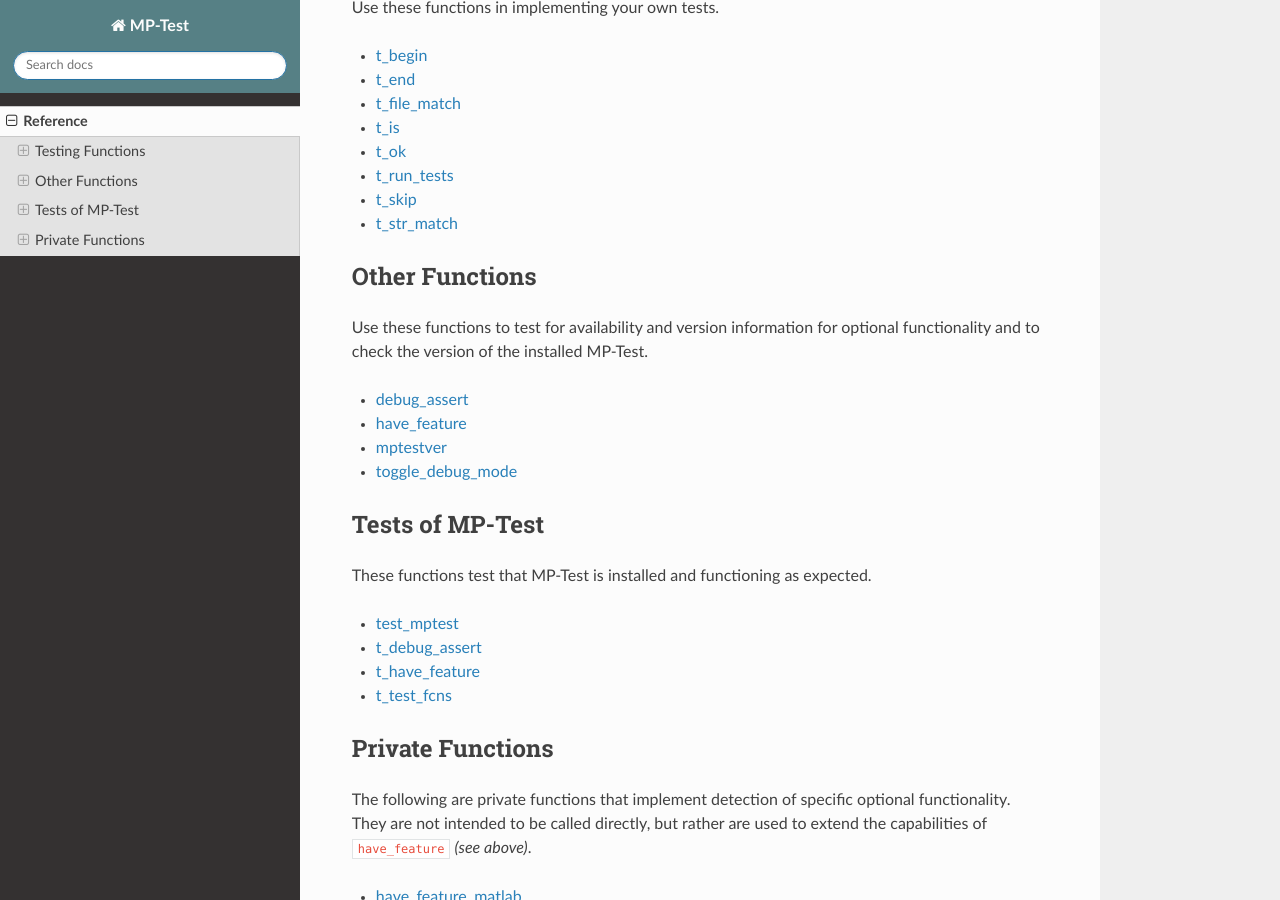
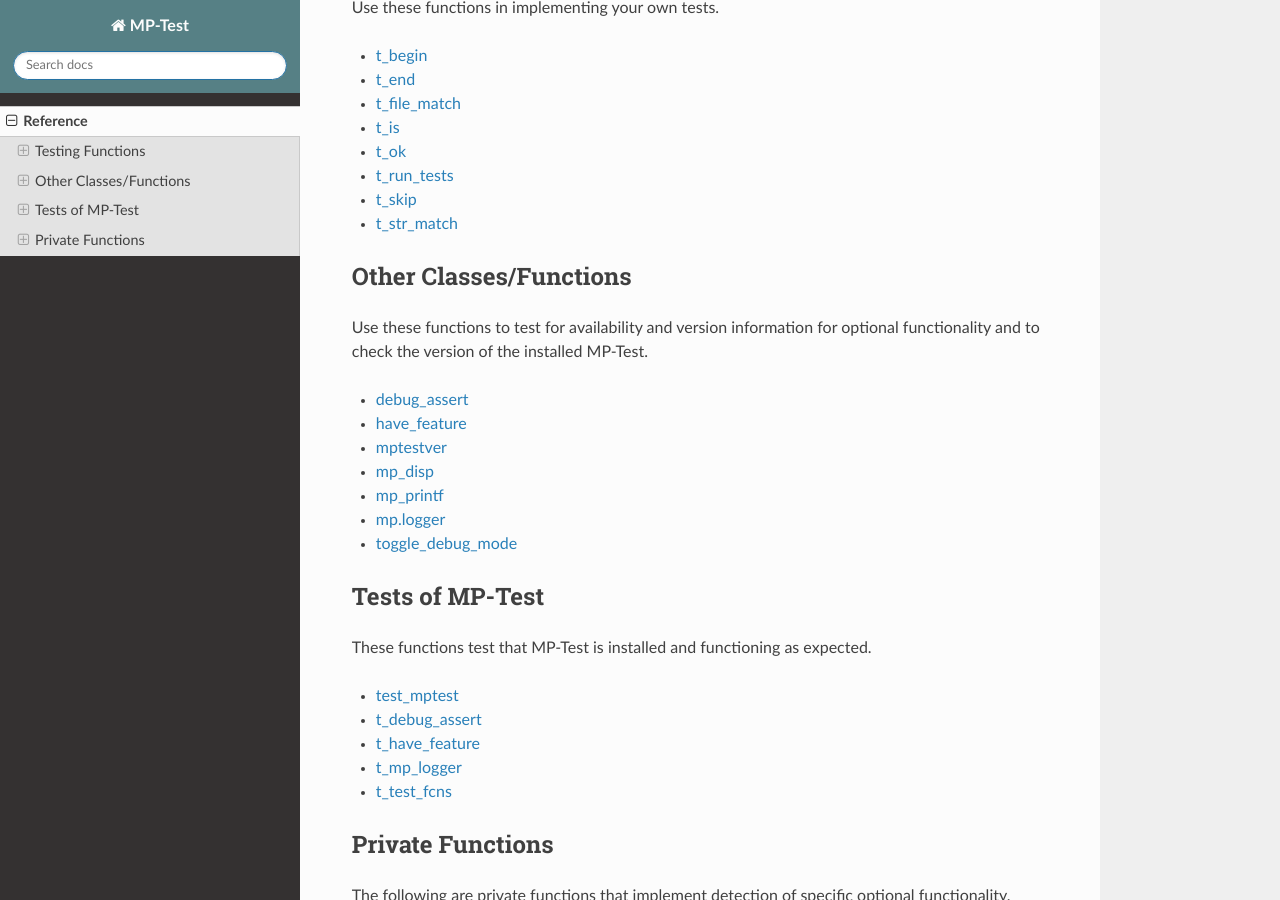
Before and after one commit to MATPOWER/mptest, a Sphinx documentation site: the page built from docs/sphinx/source/reference.rst, in a window 1280 px wide and 900 px high, scrolled down 367 px. Built offline with Sphinx 7.4.7 and the Read the Docs theme 3.1.0, drawn with Linux system fonts in a browser that asks for light colours; the version number could not be read and is left out; cross-references to code outside the pages are shown as plain code.

Commit message:
Documentation for mp_disp(), mp_printf(), mp.logger.

```diff
--- a/docs/sphinx/source/index.rst
+++ b/docs/sphinx/source/index.rst
@@ -45,9 +45,11 @@
 
         >> test_mptest
         t_test_fcns.......ok
+        t_debug_assert....ok
         t_have_feature....ok
-        All tests successful (29 of 29)
-        Elapsed time 0.18 seconds.
+        t_mp_logger.......ok
+        All tests successful (51 of 51)
+        Elapsed time 0.20 seconds.
 
 
 Usage
--- a/docs/sphinx/source/reference.rst
+++ b/docs/sphinx/source/reference.rst
@@ -21,8 +21,8 @@
    functions/t_str_match
 
 
-Other Functions
----------------
+Other Classes/Functions
+-----------------------
 
 Use these functions to test for availability and version information for
 optional functionality and to check the version of the installed MP-Test.
@@ -32,6 +32,9 @@
    functions/debug_assert
    functions/have_feature
    functions/mptestver
+   functions/mp_disp
+   functions/mp_printf
+   classes/mp/logger
    functions/toggle_debug_mode
 
 
@@ -45,6 +48,7 @@
    functions/test_mptest
    functions/t_debug_assert
    functions/t_have_feature
+   functions/t_mp_logger
    functions/t_test_fcns
 
 
```
Also changed, not shown: README.md (+5 -4 lines), docs/sphinx/source/classes/mp/logger.rst (added, +10 -0 lines), docs/sphinx/source/functions/mp_disp.rst (added, +8 -0 lines), docs/sphinx/source/functions/mp_printf.rst (added, +8 -0 lines), docs/sphinx/source/functions/t_mp_logger.rst (added, +8 -0 lines), 9 other files.
